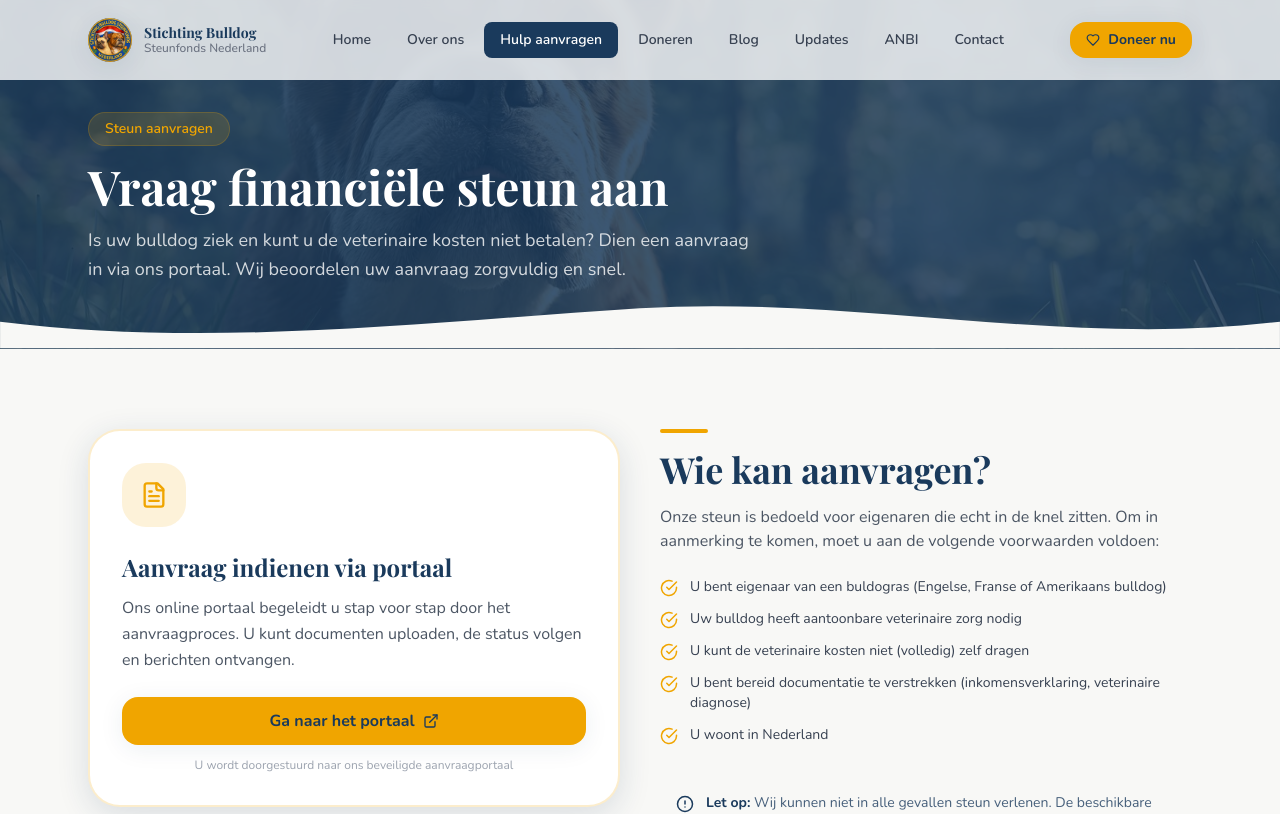
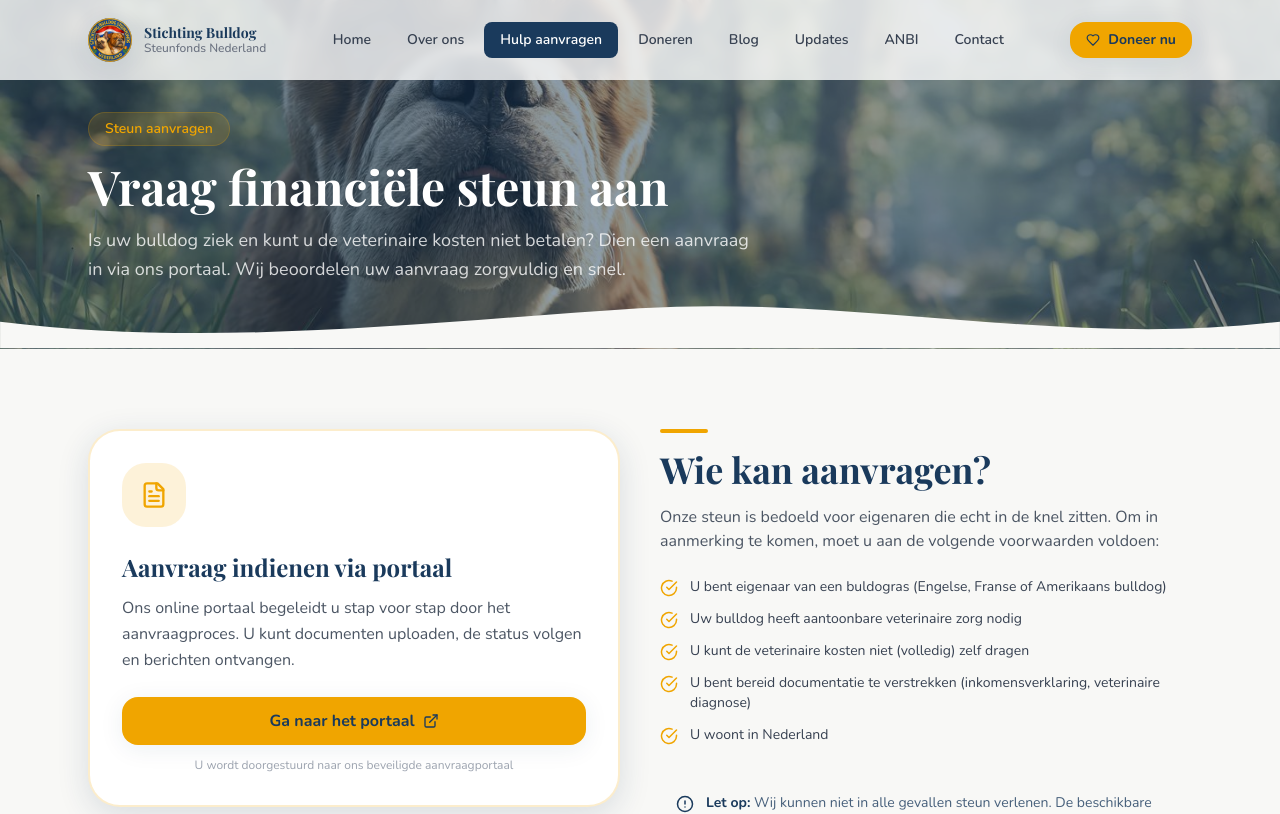
Before and after one commit to michielpetersenmp-cmd/bulldog-website, a Next.js app: page /aanvragen in a window 1280 px wide. Shown: the top 814 px of the page. Built offline with nearby package versions, Linux system fonts and the light colour scheme; a web font is replaced by a local one.

Commit message:
Update page.tsx

```diff
--- a/src/app/aanvragen/page.tsx
+++ b/src/app/aanvragen/page.tsx
@@ -46,7 +46,7 @@ export default function AanvragenPage() {
       {/* Hero */}
       <section className="pt-28 pb-16 bg-primary relative overflow-hidden">
         <div className="absolute inset-0">
-          <Image src="/aanvragen.png" alt="Bulldog" fill className="object-cover opacity-15" />
+          <Image src="/aanvragen.png" alt="Bulldog" fill className="object-cover opacity-50" />
         </div>
         <div className="absolute inset-0 paw-bg opacity-10" />
         <div className="relative max-w-6xl mx-auto px-4 sm:px-6">
```
